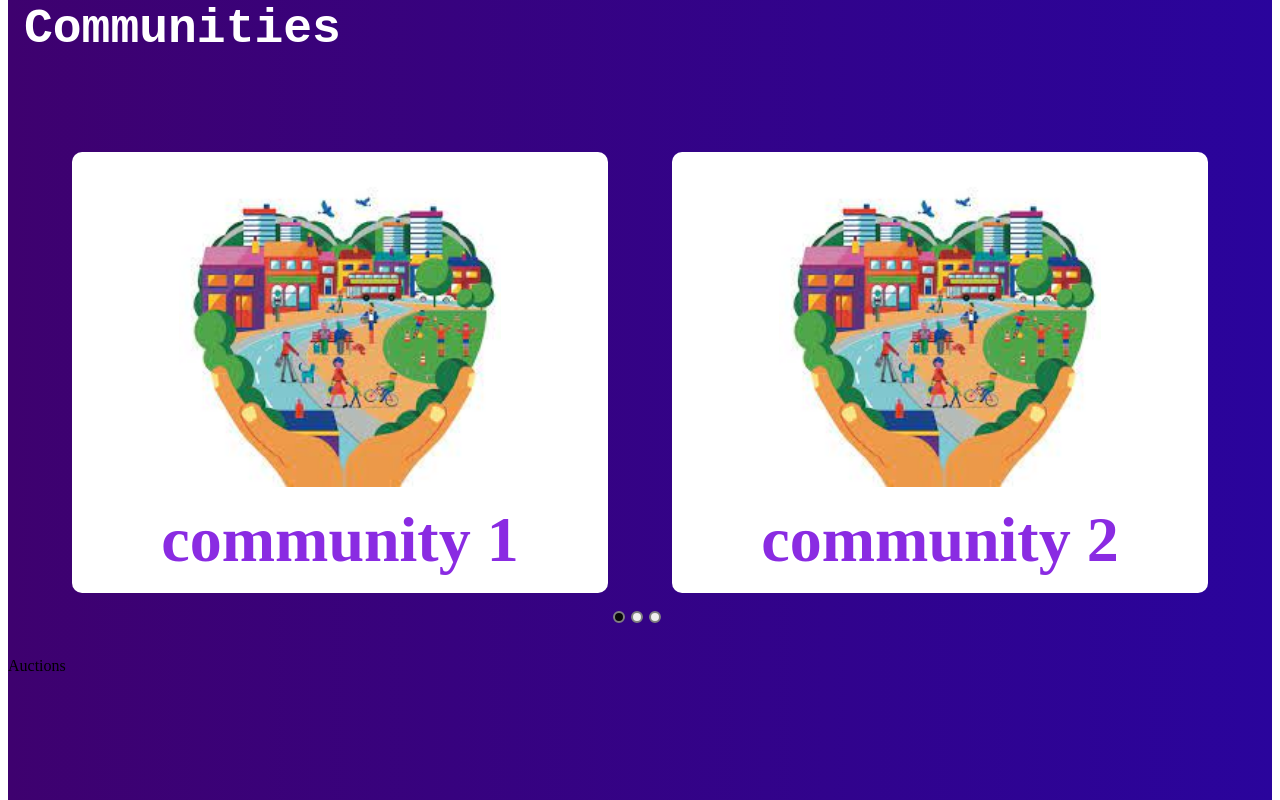
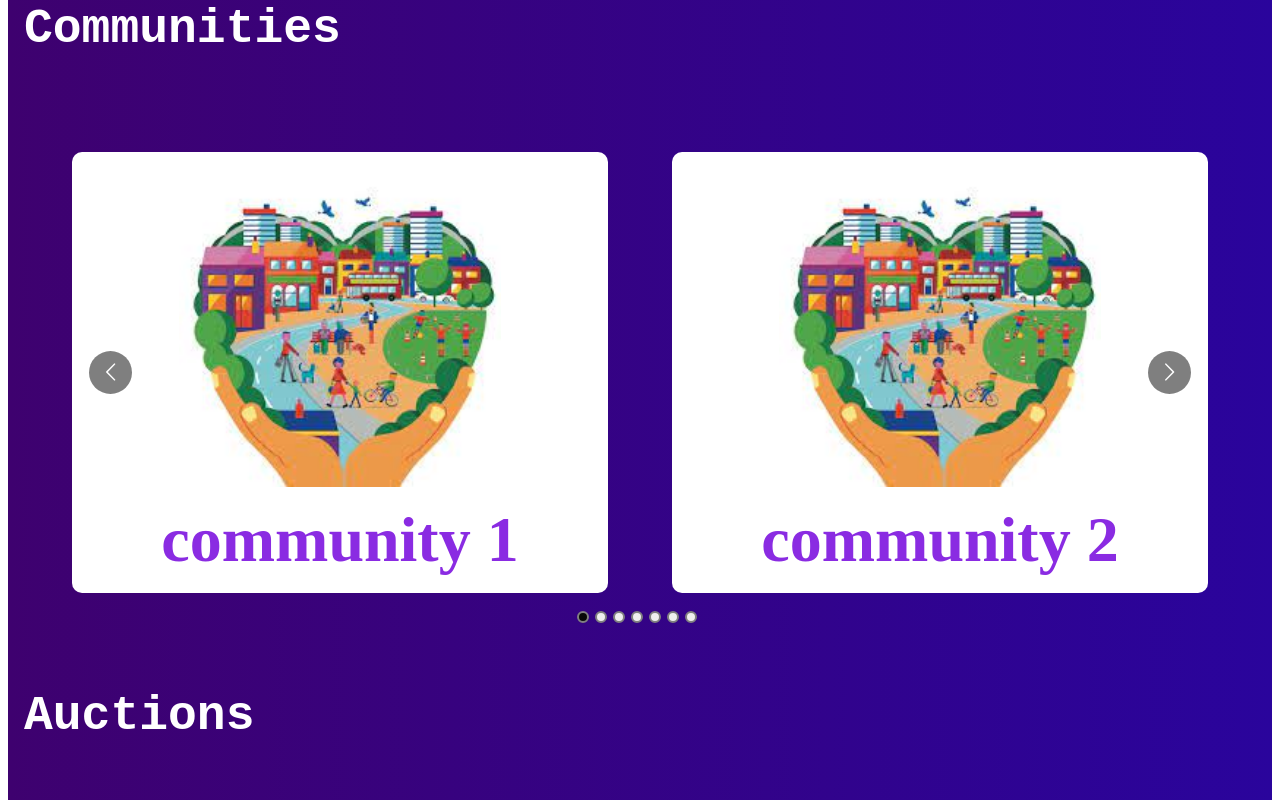
Before and after one commit to Mohammed-Shabeeb/UnityBid, a React (Vite) app in the folder unityBid/: page /Home in a window 1280 px wide. Shown: the part 800-1600 px from the top of the page. Built offline with nearby package versions, Linux system fonts and the light colour scheme.

Commit message:
modified community part

```diff
--- /dev/null
+++ b/unityBid/src/components/AuctionCard.jsx
@@ -0,0 +1,12 @@
+import React from "react";
+import "./AuctionCard.css"
+
+export const AuctionCard = ({details}) => {
+    return(
+        <div className="auction-card">
+            <img src={details.logo} alt="logo" />
+            <h3>{details.title}</h3>
+            <h5>{details.community}</h5>
+        </div>
+    )
+}
--- /dev/null
+++ b/unityBid/src/components/AuctonList.js
@@ -0,0 +1,45 @@
+import Logo from "./auctionLogo.jpeg"
+
+export const AUCIONS = [
+    {
+        title: "Auction 1",
+        logo: Logo,
+        community: "Community 2"
+    },
+
+    {
+        title: "Auction 2",
+        logo: Logo,
+        community: "Community 3"
+    },
+
+    {
+        title: "Auction 3",
+        logo: Logo,
+        community: "Community 7"
+    },
+
+    {
+        title: "Auction 4",
+        logo: Logo,
+        community: "Community 1"
+    },
+
+    {
+        title: "Auction 5",
+        logo: Logo,
+        community: "Community 4"
+    },
+
+    {
+        title: "Auction 6",
+        logo: Logo,
+        community: "Community 6"
+    },
+
+    {
+        title: "Auction 7",
+        logo: Logo,
+        community: "Community 2"
+    },
+]
--- a/unityBid/src/pages/Home.css
+++ b/unityBid/src/pages/Home.css
@@ -52,3 +52,10 @@ h3{
     height: 100vh;
     width: 100%;
 }
+
+.home-auctions-content {
+    display: flex;
+    justify-content: center;
+    align-items: center;
+    flex-direction: row;
+}
--- a/unityBid/src/pages/Home.jsx
+++ b/unityBid/src/pages/Home.jsx
@@ -6,26 +6,30 @@ import Carousel from 'react-multi-carousel';
 import 'react-multi-carousel/lib/styles.css';
 import { COMMUNITIES } from '../components/CommunityList';
 import CommunityCard from '../components/CommunityCard';
+import { AUCIONS } from '../components/AuctonList';
+import { AuctionCard } from '../components/AuctionCard';
 
 const Home = () => {
 
   const deviceType = window.innerWidth > 1024 ? "desktop" : window.innerWidth > 464 ? "tablet" : "mobile";
 
   const responsive = {
+    superLargeDesktop: {
+      // the naming can be any, depends on you.
+      breakpoint: { max: 4000, min: 3000 },
+      items: 5
+    },
     desktop: {
       breakpoint: { max: 3000, min: 1024 },
-      items: 3,
-      slidesToSlide: 3 // optional, default to 1.
+      items: 3
     },
     tablet: {
       breakpoint: { max: 1024, min: 464 },
-      items: 2,
-      slidesToSlide: 2 // optional, default to 1.
+      items: 2
     },
     mobile: {
       breakpoint: { max: 464, min: 0 },
-      items: 1,
-      slidesToSlide: 1 // optional, default to 1.
+      items: 1
     }
   };
 
@@ -51,20 +55,11 @@ const Home = () => {
         <h3>Communities</h3>
         <div className="home-community-content">
           <Carousel
-            swipeable={false}
-            draggable={false}
-            showDots={true}
             responsive={responsive}
-            ssr={true} // means to render carousel on server-side.
-            infinite={true}
-            autoPlaySpeed={1000}
-            keyBoardControl={true}
-            customTransition="all .5"
-            transitionDuration={500}
-            containerClass="carousel-container"
-            removeArrowOnDeviceType={["tablet", "mobile"]}
-            dotListClass="custom-dot-list-style"
-            itemClass="carousel-item-padding-40-px"
+            showDots = {true}
+            ssr = {true}
+            infinite = {true}
+            keyBoardControl = {true}
 
           >
             {COMMUNITIES.map((community, index) => (
@@ -76,7 +71,8 @@ const Home = () => {
       </div>
 
       <div className="home-auctions">
-        Auctions
+        <h3>Auctions</h3>
+
       </div>
     </div>
   )
```
Also changed, not shown: unityBid/src/assets/auctionLogo.jpeg (added), unityBid/src/components/AuctionCard.css (added), unityBid/src/components/auctionLogo.jpeg (added).
